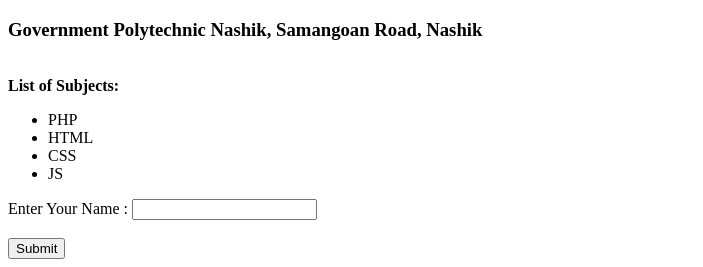
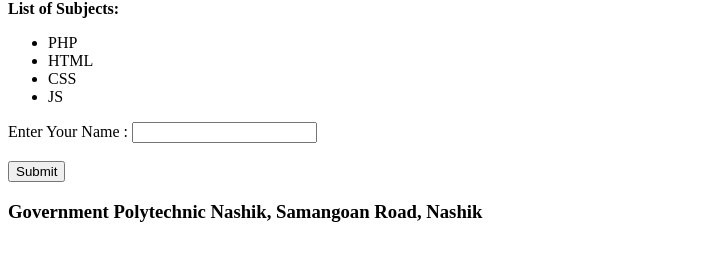
Before and after one commit to kaabiirrrr/HTML-2026, a plain HTML site: page index.html in a window 1280 px wide. Shown: the part 856-1123 px from the top of the page, without its empty margins (0-703 px from the left). After the commit the page ends 1097 px from the top, so only its background shows below. Drawn offline with Linux system fonts and the light colour scheme.

Commit message:
Updated index.html

```diff
--- a/index.html
+++ b/index.html
@@ -19,9 +19,6 @@
   Your browser does not support the video tag.
   </video><br>
 
-  <!-- Footer tag => defines a footer for a document or section -->
-  <br><footer><h3>Government Polytechnic Nashik, Samangoan Road, Nashik</h3></footer>
-
   <!-- List -->
   <br><b>List of Subjects:</b>
   <ul>
@@ -35,7 +32,12 @@
   <form>
     Enter Your Name :
     <input type="text" name="Enter a Name"/><br><br>
-    <input type="submit" value="Submit"/>
+    <!-- <input type="submit" value="Submit"/> -->
   </form>
+  <button>Submit</button>
+
+  <!-- Footer tag => defines a footer for a document or section -->
+  <br><footer><h3>Government Polytechnic Nashik, Samangoan Road, Nashik</h3></footer>
+
 </body>
 </html>
```
